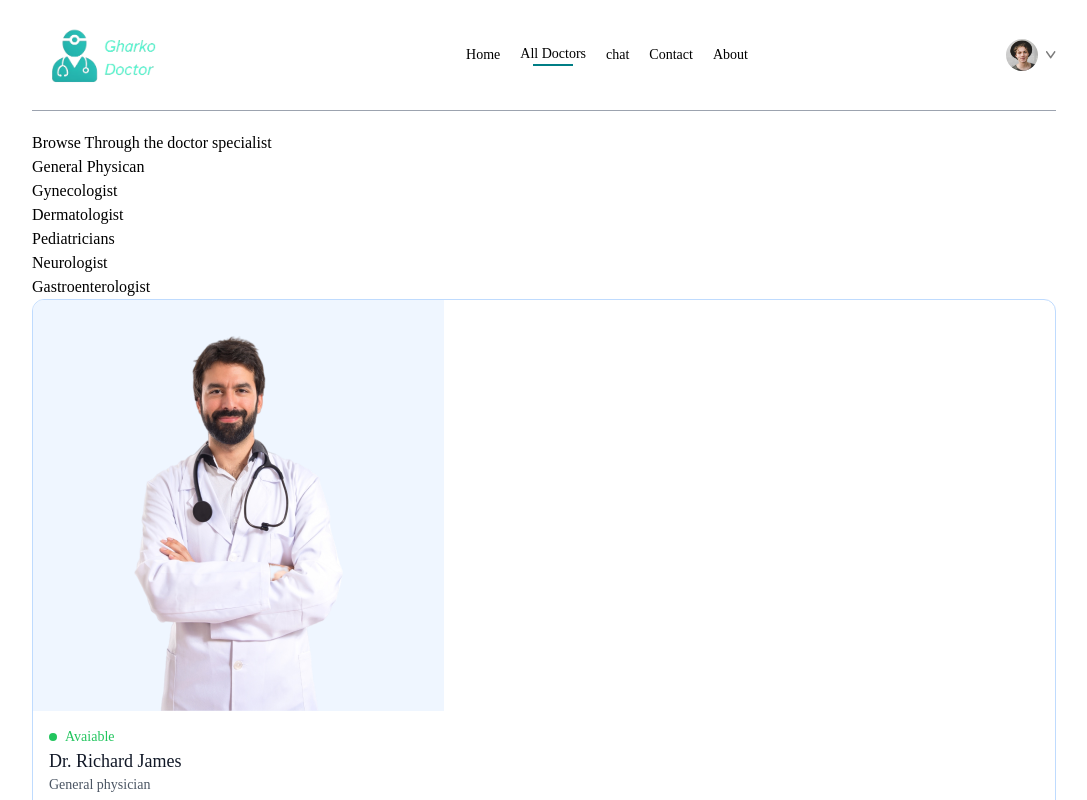
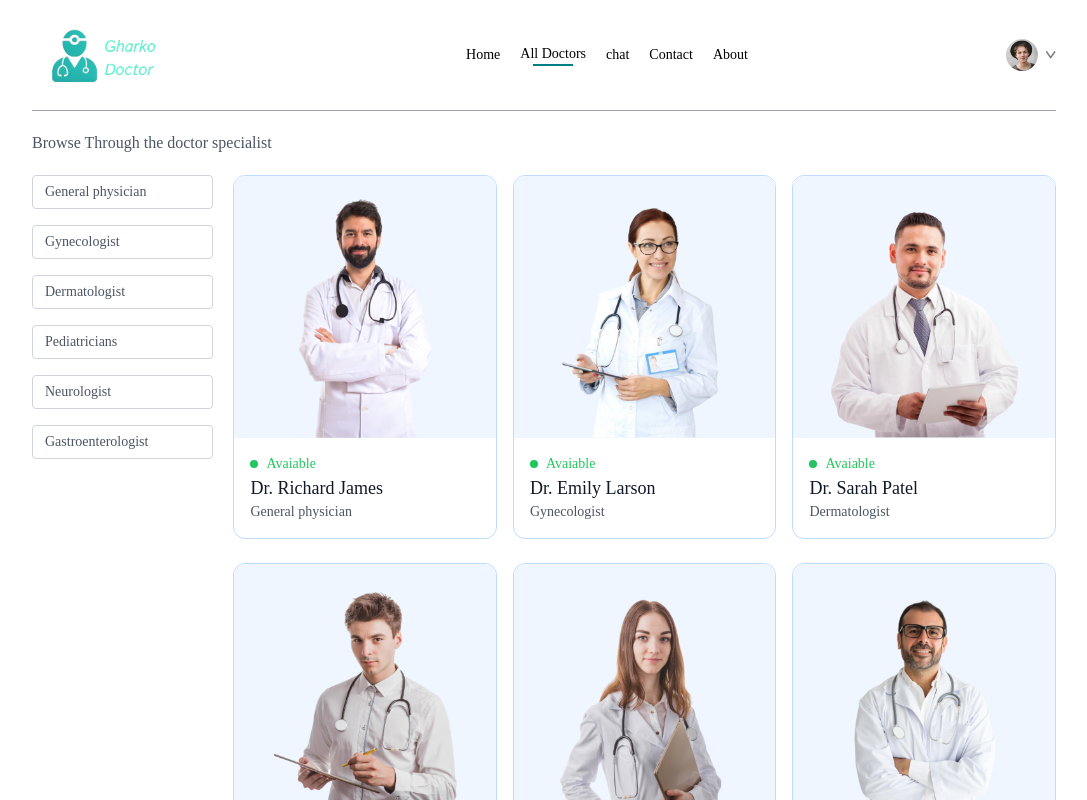
Before and after one commit to biswashdaiii/web_frontend, a React (Vite) app: page /doctors in a window 1280 px wide. Shown: the top 800 px of the page, without its empty margins (96-1183 px from the left). Built offline with nearby package versions, Linux system fonts and the light colour scheme.

Commit message:
doctors page updated

```diff
--- a/src/pages/Doctors.jsx
+++ b/src/pages/Doctors.jsx
@@ -22,17 +22,21 @@
   },[doctors,speciality])
   return (
     <div>
-       <p>Browse Through the doctor specialist</p>
-       <div>
-        <div>
-          <p>General Physican</p>
-          <p>Gynecologist</p>
-          <p>Dermatologist</p>
-          <p>Pediatricians</p>
-          <p>Neurologist</p>
-          <p>Gastroenterologist</p>
+       <p className='text-gray-600'>Browse Through the doctor specialist</p>
+       <div className='flex flex-col sm:flex-row items-start gap-5 mt-5'>
+        <div className=' flex flex-col gap-4 text-sm text-gray-600'>
+
+          <p onClick={()=>speciality==='General physician'?navigate('/doctors'):navigate('/doctors/General physician')} className={`w-[94vw] sm:w-auto pl-3 py-1.5 pr-16 border border-gray-300 rounded transition-all cursor-pointer ${speciality === 'General physican' ? 'bg-indigo-100 text-black' : ''}`}>General physician</p>
+          <p onClick={()=>speciality==='Gynecologist'?navigate('/doctors'):navigate('/doctors/Gynecologist')} className={`w-[94vw] sm:w-auto pl-3 py-1.5 pr-16 border border-gray-300 rounded transition-all cursor-pointer ${speciality === 'Gynecologist' ? 'bg-indigo-100 text-black' : ''}`}>Gynecologist</p>
+          <p onClick={()=>speciality==='Dermatologist'?navigate('/doctors'):navigate('/doctors/Dermatologist')} className={`w-[94vw] sm:w-auto pl-3 py-1.5 pr-16 border border-gray-300 rounded transition-all cursor-pointer ${speciality === 'Dermatologist' ? 'bg-indigo-100 text-black' : ''}`}>Dermatologist</p>
+          <p onClick={()=>speciality==='Pediatricians'?navigate('/doctors'):navigate('/doctors/Pediatricians')} className={`w-[94vw] sm:w-auto pl-3 py-1.5 pr-16 border border-gray-300 rounded transition-all cursor-pointer ${speciality === 'Pediatricians' ? 'bg-indigo-100 text-black' : ''}`}>Pediatricians</p>
+          <p onClick={()=>speciality==='Neurologist'?navigate('/doctors'):navigate('/doctors/Neurologist')} className={`w-[94vw] sm:w-auto pl-3 py-1.5 pr-16 border border-gray-300 rounded transition-all cursor-pointer ${speciality === 'Neurologist' ? 'bg-indigo-100 text-black' : ''}`}>Neurologist</p>
+          <p onClick={()=>speciality==='Gastroenterologist'?navigate('/doctors'):navigate('/doctors/Gastroenterologist')} className={`w-[94vw] sm:w-auto pl-3 py-1.5 pr-16 border border-gray-300 rounded transition-all cursor-pointer ${speciality === 'Gastroenterologist' ? 'bg-indigo-100 text-black' : ''}`}>Gastroenterologist</p>
+
+
+
         </div>
-        <div>
+        <div className='w-full grid grid-cols-auto gap-4 gap-y-6 '>
           {
             filterDoc.map((item,index)=>(
             <div onClick={()=>navigate(`/appointment/${item._id}`)} className='border border-blue-200 rounded-xl overflow-hidden cursor-pointer hover:translate-y-[-10px] transition-all duration-500'>
```
